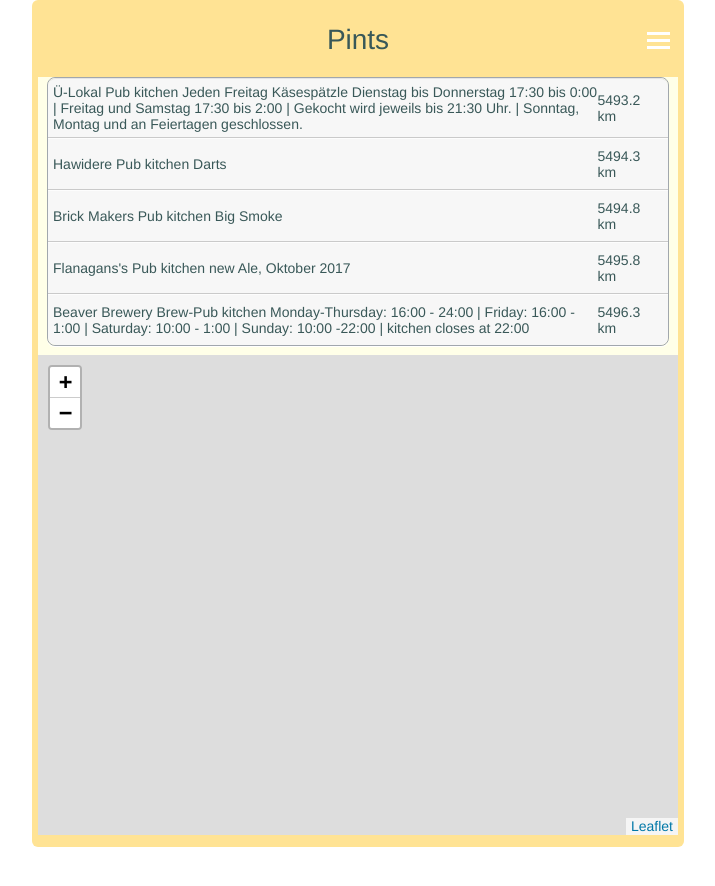
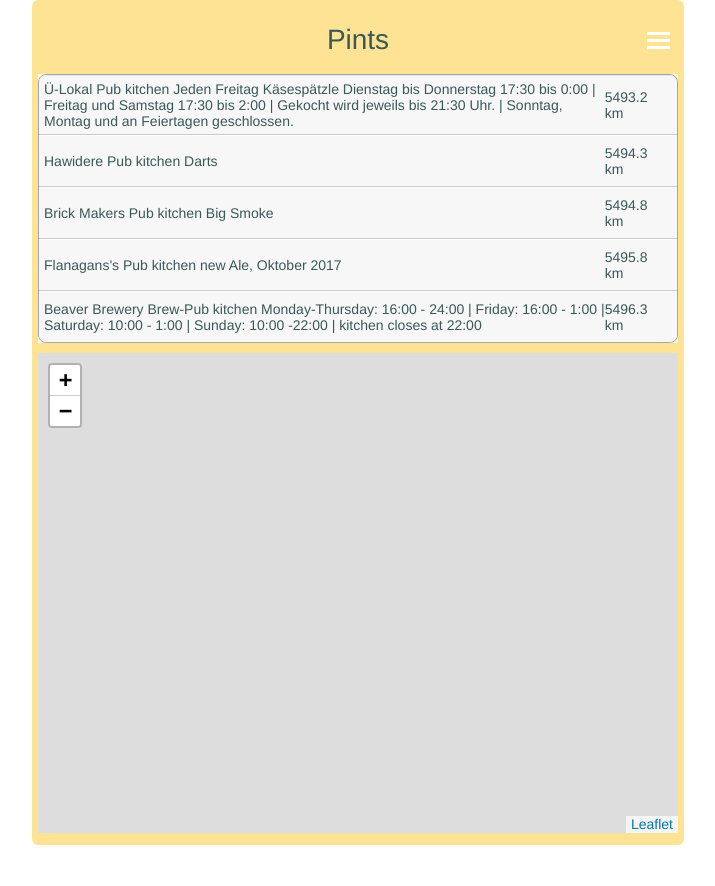
Before and after one commit to richardtraindl/pints, a Jekyll site: the page built from pints/index.html, in a window 1280 px wide. Shown: the top 886 px of the page, without its empty margins (282-997 px from the left). Built offline with Jekyll 4.4.1, drawn with Linux system fonts in a browser that asks for light colours.

Commit message:
improvements

```diff
--- a/_layouts/pints.html
+++ b/_layouts/pints.html
@@ -34,8 +34,8 @@
 
           <nav id="mobile-nav">
             <ul>
-              <li><a href="/pints/index.html">Pints</a></li>
-              <li><a href="/pints/index.html">...</a></li>
+              <li><a href="settings.html">Settings</a></li>
+              <li><a href="#">...</a></li>
             </ul>
           </nav>
 
--- a/pints/index.html
+++ b/pints/index.html
@@ -10,7 +10,11 @@
       </ul>
     </section>
 
-    <div id="mapid" style="width: 640px; height: 480px;"></div>
+    <div class="small-gap" style="background-color: #FFE394;"></div>
+
+    <section id="mapid" style="width: 640px; height: 480px;">
+        <!-- Wird dynamisch befüllt -->
+    </section>
 
   <script>
     $(document).ready(function() {
--- a/styles/pints.css
+++ b/styles/pints.css
@@ -102,14 +102,6 @@
   border-radius: 0px 0px 6px 6px;
 }
 
-#map-vienna {
-   min-width: 320px;
-   min-height: 320px;
-   height: auto;
-   /* max-width: 640px;
-   max-height: 640px; */
-}
-
 h1, h2 {
   padding: 20px 0px;
   text-align: center;
--- a/styles/pub_list.css
+++ b/styles/pub_list.css
@@ -1,7 +1,7 @@
 /* Liste */
 ul {
 	padding: 0;
-	margin: 9px;
+	/* margin: 9px; */
 	list-style: none;
 	border: 1px solid #a1a7ad;
 	border-radius: 8px;
```
